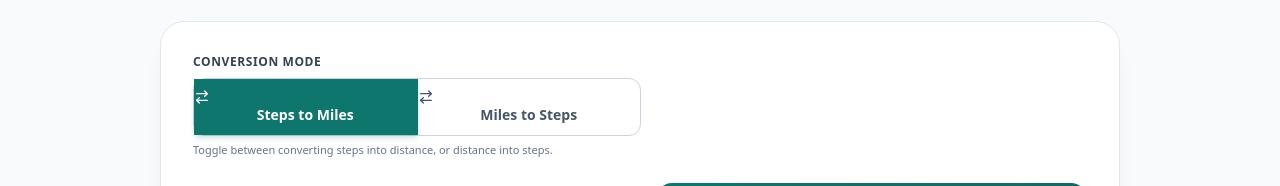
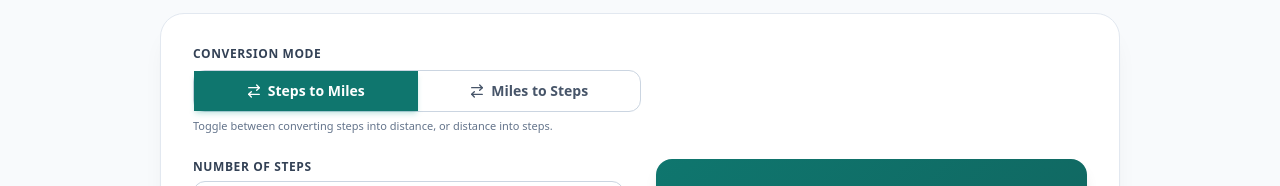
Before and after one commit to zain-taseer-developer/Walking-Calorie-Calculator-2026, a Next.js app: page /steps-to-miles-calculator in a window 1280 px wide. Shown: the part 344-530 px from the top of the page. Built offline with nearby package versions, Linux system fonts and the light colour scheme; no server answers.

Commit message:
fix(steps-to-miles): align conversion mode buttons and result card position

```diff
--- a/app/steps-to-miles-calculator/page.tsx
+++ b/app/steps-to-miles-calculator/page.tsx
@@ -208,32 +208,32 @@ export default function StepsToMilesPage() {
       </div>
 
       {/* Interactive Converter Card */}
-      <div className="my-8 p-6 sm:p-8 rounded-3xl bg-white dark:bg-slate-900 border border-slate-200 dark:border-slate-800 shadow-xl shadow-slate-900/5">
+      <div className="my-6 p-6 sm:p-8 rounded-3xl bg-white dark:bg-slate-900 border border-slate-200 dark:border-slate-800 shadow-xl shadow-slate-900/5">
         {/* Conversion Mode Switch */}
         <div className="mb-6">
           <label className="block text-xs font-bold text-slate-700 dark:text-slate-300 uppercase tracking-wider mb-2">
             Conversion Mode
           </label>
-          <div className="inline-flex w-full max-w-md rounded-xl border border-slate-300 dark:border-slate-700 bg-white dark:bg-slate-800">
+          <div className="flex w-full max-w-md items-center justify-center rounded-xl border border-slate-300 dark:border-slate-700 bg-white dark:bg-slate-800">
             <button
               onClick={() => setMode("steps-to-miles")}
-              className={`flex-1 py-2.5 text-sm font-semibold border-r border-transparent transition-colors ${
+              className={`flex-1 flex items-center justify-center gap-1.5 py-2.5 text-sm font-semibold border-r border-transparent transition-colors ${
                 mode === "steps-to-miles"
                   ? "bg-brand-700 border-brand-600 text-white shadow-md shadow-brand-600/20"
                   : "text-slate-600 dark:text-slate-300 hover:bg-slate-50 dark:hover:bg-slate-800/50"
               }`}
             >
-              <ArrowRightLeft className="w-4 h-4 mr-1.5" /> Steps to Miles
+              <ArrowRightLeft className="w-4 h-4" /> Steps to Miles
             </button>
             <button
               onClick={() => setMode("miles-to-steps")}
-              className={`flex-1 py-2.5 text-sm font-semibold transition-colors ${
+              className={`flex-1 flex items-center justify-center gap-1.5 py-2.5 text-sm font-semibold transition-colors ${
                 mode === "miles-to-steps"
                   ? "bg-brand-700 border-brand-600 text-white shadow-md shadow-brand-600/20"
                   : "text-slate-600 dark:text-slate-300 hover:bg-slate-50 dark:hover:bg-slate-800/50"
               }`}
             >
-              <ArrowRightLeft className="w-4 h-4 mr-1.5" /> Miles to Steps
+              <ArrowRightLeft className="w-4 h-4" /> Miles to Steps
             </button>
           </div>
           <p className="text-[11px] text-slate-500 dark:text-slate-400 mt-1.5">
@@ -241,7 +241,7 @@ export default function StepsToMilesPage() {
           </p>
         </div>
 
-        <div className="grid grid-cols-1 md:grid-cols-2 gap-8 items-center">
+        <div className="grid grid-cols-1 md:grid-cols-2 gap-8 items-start">
           {/* Inputs */}
           <div className="space-y-5">
             {/* Primary input */}
```
Also changed, not shown: 1 other file (tests, documents, lock files or other folders).
